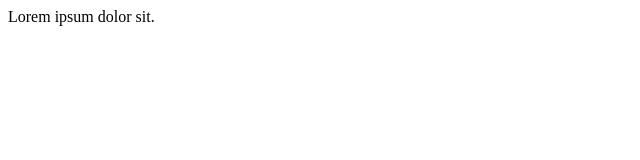
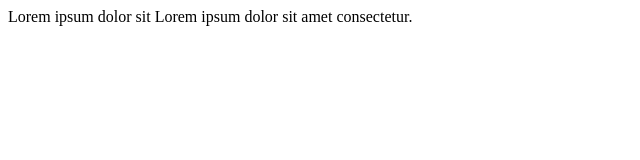
Before and after one commit to udit3004/namesty_react, a plain HTML site: page index.html in a window 1280 px wide. Shown: the whole page, without its empty margins (0-640 px from the left). Drawn offline with nearby package versions, Linux system fonts and the light colour scheme.

Commit message:
withlorem

```diff
--- a/index.html
+++ b/index.html
@@ -9,7 +9,7 @@
     <div class="root">
 
     </div>
-    Lorem ipsum dolor sit.
+    Lorem ipsum dolor sit Lorem ipsum dolor sit amet consectetur.
 
         <script crossorigin src="https://unpkg.com/react@18/umd/react.development.js"></script>
 <script crossorigin src="https://unpkg.com/react-dom@18/umd/react-dom.development.js"></script>
```
